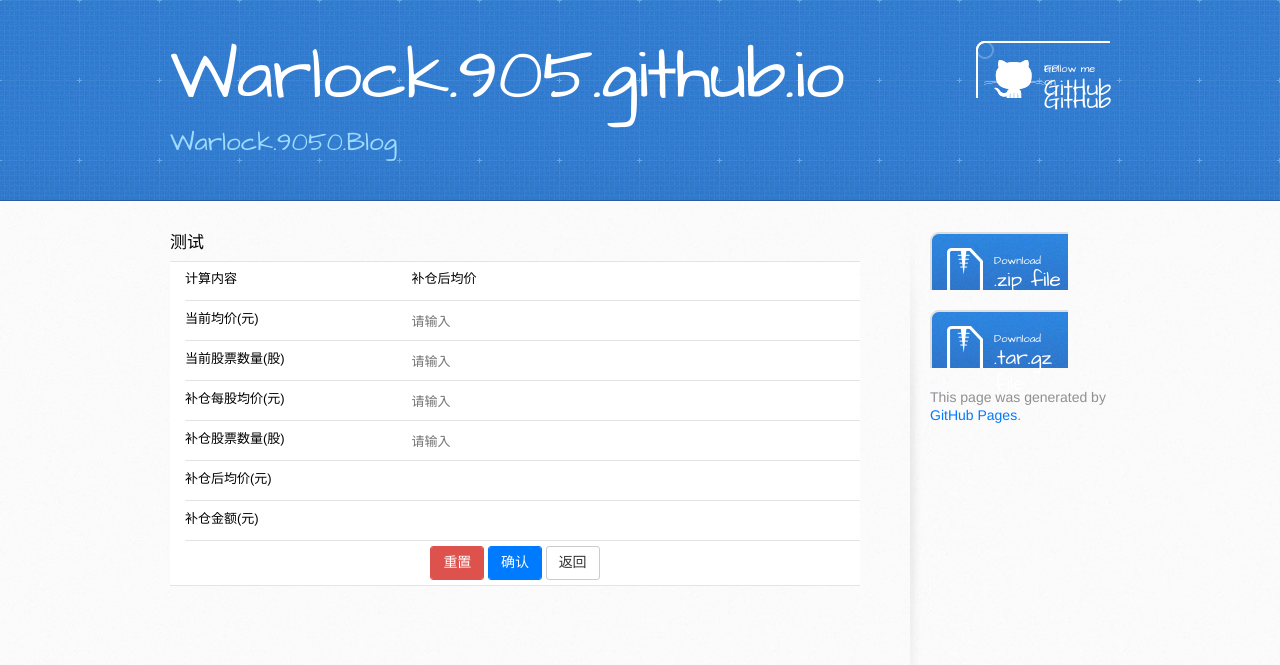
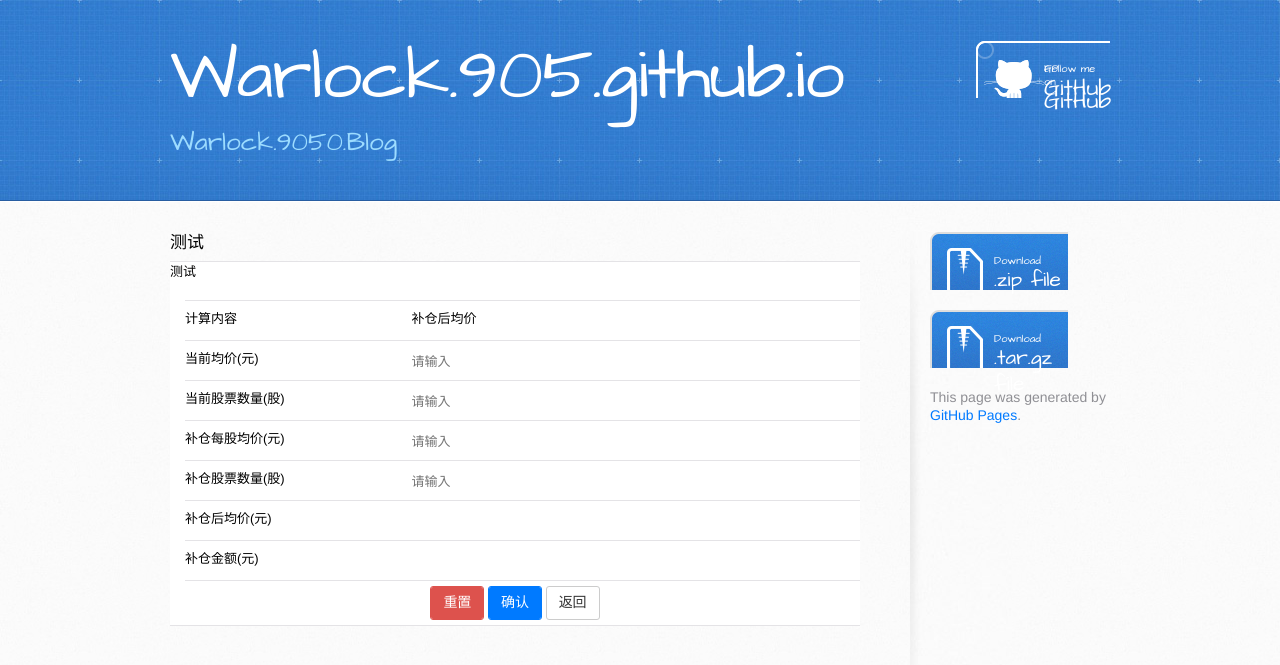
Before and after one commit to warlock905/warlock905.github.io, a Jekyll site: the page built from gp.html, in a window 1280 px wide. Shown: the top 665 px of the page. Built offline with Jekyll 4.4.1, drawn with Linux system fonts in a browser that asks for light colours; some web fonts are replaced.

Commit message:
Update gp.html

```diff
--- a/gp.html
+++ b/gp.html
@@ -32,10 +32,10 @@ title: warlock
 		</style>
 	</head>
 
-        <div class="mui--text-dark mui--text-title">测试
-        </div>
+        <div class="mui--text-dark mui--text-title">测试</div>
 		<div class="mui-content">
             <form class="mui-input-group" id="formgp">
+				 <div class="mui-input-row">测试</div>
                 <div class="mui-input-row">
                     <label>计算内容</label>
                     <label id="type" data="1" type="text" style="width:auto;padding: 11px 15px 11px 0;">补仓后均价</label>
```
